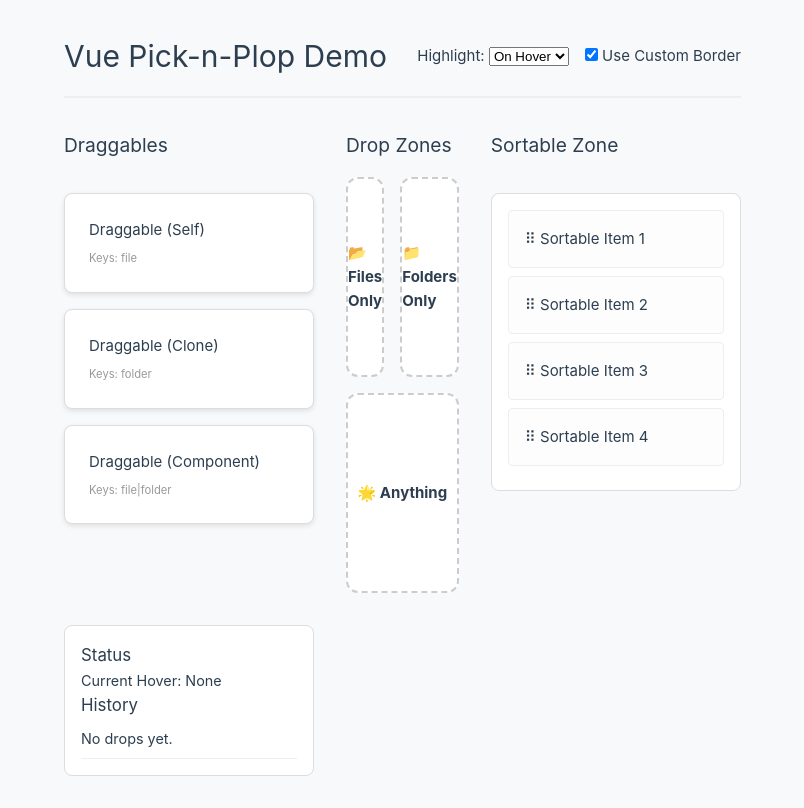
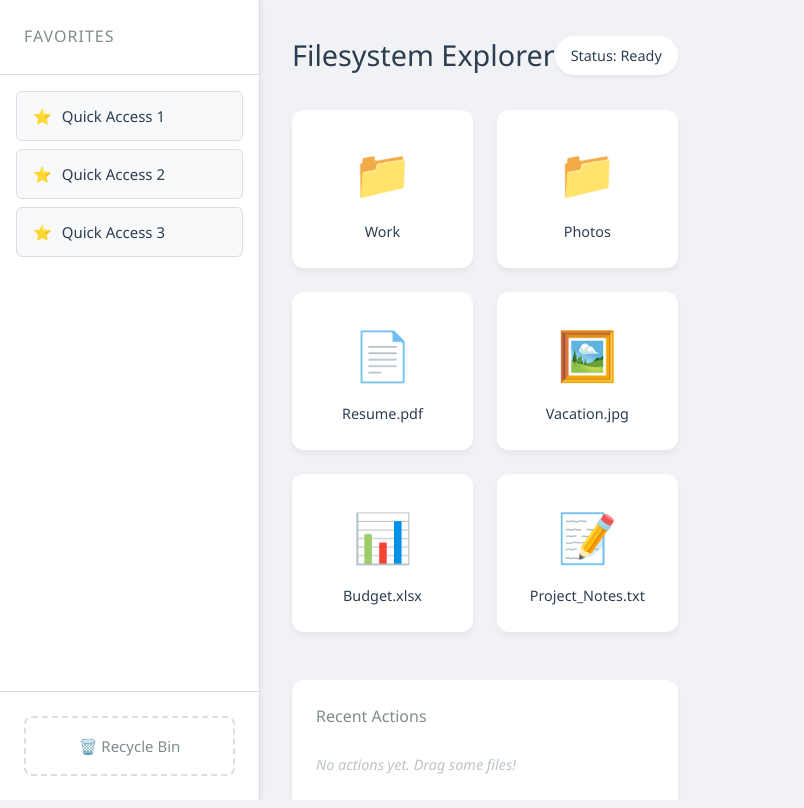
Before and after one commit to orokro/vue-pick-n-plop, a Vue app: page / in a window 1280 px wide. Shown: the whole page, without its empty margins (0-804 px from the left). Built offline with nearby package versions, Linux system fonts and the light colour scheme; what gdraghelper would draw is missing.

Commit message:
Better demo

```diff
--- a/src/App.vue
+++ b/src/App.vue
@@ -1,307 +1,480 @@
+<!--
+	App.vue
+	-------
+
+	This is a demo app showcasing the features of Vue Pick-n-Plop.
+-->
 <script setup>
-import { ref, reactive } from 'vue';
-import CustomDragItem from './components/CustomDragItem.vue';
 
-const items = ref([
-  { id: 1, label: 'Draggable (Self)', dragItem: 'self', keys: 'file', ctx: { label: 'File 1' } },
-  { id: 2, label: 'Draggable (Clone)', dragItem: 'clone', keys: 'folder', ctx: { label: 'Folder A' } },
-  { id: 3, label: 'Draggable (Component)', dragItem: CustomDragItem, keys: 'file|folder', ctx: { label: 'Universal 1' } },
+// imports
+import { ref, reactive, onMounted, onUnmounted } from 'vue';
+
+// Disable default browser image dragging globally for this demo
+const preventDefaultDrag = (e) => {
+  if (e.target.tagName === 'IMG') e.preventDefault();
+};
+
+onMounted(() => {
+  window.addEventListener('dragstart', preventDefaultDrag);
+});
+
+onUnmounted(() => {
+  window.removeEventListener('dragstart', preventDefaultDrag);
+});
+
+// the draggable items we'll use in our demo
+const files = ref([
+  { id: 1, label: 'Resume.pdf', type: 'file', keys: 'file', icon: '📄' },
+  { id: 2, label: 'Vacation.jpg', type: 'file', keys: 'file', icon: '🖼️' },
+  { id: 3, label: 'Budget.xlsx', type: 'file', keys: 'file', icon: '📊' },
+  { id: 4, label: 'Project_Notes.txt', type: 'file', keys: 'file', icon: '📝' },
 ]);
 
-const sortableItems = ref([
-  { id: 10, label: 'Sortable Item 1' },
-  { id: 11, label: 'Sortable Item 2' },
-  { id: 12, label: 'Sortable Item 3' },
-  { id: 13, label: 'Sortable Item 4' },
+const folders = ref([
+  { id: 101, label: 'Work', type: 'folder', keys: 'folder', icon: '📁', items: [] },
+  { id: 102, label: 'Photos', type: 'folder', keys: 'folder', icon: '📁', items: [] },
+]);
+
+// items in our sortable container
+const favorites = ref([
+  { id: 201, label: 'Quick Access 1', type: 'favorite', keys: 'favorite', icon: '⭐' },
+  { id: 202, label: 'Quick Access 2', type: 'favorite', keys: 'favorite', icon: '⭐' },
+  { id: 203, label: 'Quick Access 3', type: 'favorite', keys: 'favorite', icon: '⭐' },
 ]);
 
 const dropHistory = ref([]);
+const hoverStatus = ref('Ready');
 
-const handleDrop = (dragCtx, dropCtx) => {
+// Handlers
+const handleFileDrop = (dragCtx, dropCtx) => {
   dropHistory.value.unshift({
     time: new Date().toLocaleTimeString(),
-    drag: dragCtx.label,
-    drop: dropCtx.label
+    msg: `Moved ${dragCtx.label} to ${dropCtx.label}`
+  });
+
+  // Actually "move" the file
+  const fileIdx = files.value.findIndex(f => f.id === dragCtx.id);
+  if (fileIdx !== -1) {
+    const file = files.value.splice(fileIdx, 1)[0];
+    const targetFolder = folders.value.find(f => f.label === dropCtx.label);
+    if (targetFolder) {
+      if (!targetFolder.items) targetFolder.items = [];
+      targetFolder.items.push(file);
+    }
+  }
+};
+
+const handleRecycleDrop = (dragCtx, dropCtx) => {
+  dropHistory.value.unshift({
+    time: new Date().toLocaleTimeString(),
+    msg: `Deleted ${dragCtx.label}`
+  });
+
+  // Remove from source lists
+  files.value = files.value.filter(f => f.id !== dragCtx.id);
+  folders.value = folders.value.filter(f => f.id !== dragCtx.id);
+  favorites.value = favorites.value.filter(f => f.id !== dragCtx.id);
+};
+
+const handleFavoriteDrop = (dragCtx, dropCtx) => {
+  if (dragCtx.keys === 'favorite') return;
+
+  const newItem = {
+    id: Date.now(),
+    label: dragCtx.label,
+    type: 'favorite',
+    keys: 'favorite',
+    icon: '⭐'
+  };
+  favorites.value.push(newItem);
+
+  dropHistory.value.unshift({
+    time: new Date().toLocaleTimeString(),
+    msg: `Added ${dragCtx.label} to Favorites`
   });
 };
 
-const hoverStatus = ref('None');
-const handleHover = (dragCtx, dropCtx) => {
-  hoverStatus.value = `Hovering over ${dropCtx.label}`;
+const handleSortHover = (dragCtx, dropCtx, idx) => {
+  if (dragCtx.keys !== 'favorite') return;
+
+  const fromIdx = favorites.value.findIndex(item => item.id === dragCtx.id);
+  if (fromIdx !== -1 && fromIdx !== idx) {
+    const item = favorites.value.splice(fromIdx, 1)[0];
+    favorites.value.splice(idx, 0, item);
+  }
 };
 
-const handleSortHover = (dragCtx, dropCtx, idx) => {
-  // console.log(`Sorting: Over ${dropCtx.label} at index ${idx}`);
-  // In a real app, we might rearrange sortableItems here
+const handleHover = (dragCtx, dropCtx) => {
+  hoverStatus.value = `Over ${dropCtx.label}`;
+};
+
+const handleHoverLeave = () => {
+  hoverStatus.value = 'Ready';
 };
 
 const dragOptions = reactive({
   highlight: 'on-hover',
   useHighlightBorder: true,
-  highlightBorderStyle: '3px dashed #34495e'
+  highlightBorderStyle: '2px solid #3498db'
 });
 
 </script>
 
 <template>
-  <div class="demo-container">
+  <div class="desktop-demo">
     <PNPDragLayer :z-index="10000" />
 
-    <header>
-      <h1>Vue Pick-n-Plop Demo</h1>
-      <div class="controls">
-        <label>
-          Highlight:
-          <select v-model="dragOptions.highlight">
-            <option value="on-start">On Start</option>
-            <option value="on-hover">On Hover</option>
-          </select>
-        </label>
-        <label>
-          <input type="checkbox" v-model="dragOptions.useHighlightBorder"> Use Custom Border
-        </label>
+    <aside class="sidebar">
+      <div class="sidebar-header">
+        <h3>Favorites</h3>
       </div>
-    </header>
-
-    <main>
-      <section class="draggables">
-        <h2>Draggables</h2>
+      <div
+        v-pnp-dropzone="{
+          keys: 'favorite|file|folder',
+          sortable: true,
+          ctx: { label: 'Favorites' },
+          onSortHover: handleSortHover,
+          onDropped: handleFavoriteDrop
+        }"
+        class="favorites-list"
+      >
         <div
-          v-for="item in items"
+          v-for="item in favorites"
           :key="item.id"
           v-pnp-draggable="{
-            keys: item.keys,
-            ctx: item.ctx,
-            dragItem: item.dragItem,
-            highlight: dragOptions.highlight,
-            useHighlightBorder: dragOptions.useHighlightBorder,
-            highlightBorderStyle: dragOptions.highlightBorderStyle
+            keys: 'favorite',
+            ctx: { id: item.id, label: item.label, keys: 'favorite' },
+            dragItem: 'clone'
           }"
-          class="draggable-card"
+          class="favorite-item"
         >
-          {{ item.label }}
-          <span class="keys">Keys: {{ item.keys }}</span>
+          <span class="icon">{{ item.icon }}</span> {{ item.label }}
+        </div>
+      </div>
+
+      <div class="sidebar-footer">
+        <div
+          v-pnp-dropzone="{
+            keys: 'file|folder|favorite',
+            ctx: { label: 'Recycle Bin' },
+            onDropped: handleRecycleDrop,
+            onHover: handleHover
+          }"
+          class="recycle-bin"
+        >
+          🗑️ Recycle Bin
+        </div>
+      </div>
+    </aside>
+
+    <main class="main-content">
+      <header class="app-header">
+        <h1>Filesystem Explorer</h1>
+        <div class="status-bar">
+          Status: <strong>{{ hoverStatus }}</strong>
+        </div>
+      </header>
+
+      <section class="file-grid">
+        <div
+          v-for="folder in folders"
+          :key="folder.id"
+          v-pnp-dropzone="{
+            keys: 'file',
+            ctx: { label: folder.label },
+            onDropped: handleFileDrop,
+            onHover: handleHover
+          }"
+          v-pnp-draggable="{
+            keys: 'folder',
+            ctx: { id: folder.id, label: folder.label },
+            dragItem: 'clone'
+          }"
+          class="folder-card"
+        >
+          <div class="folder-icon">
+            📁
+            <span v-if="folder.items?.length" class="folder-badge">{{ folder.items.length }}</span>
+          </div>
+          <div class="folder-label">{{ folder.label }}</div>
+        </div>
+
+        <div
+          v-for="file in files"
+          :key="file.id"
+          v-pnp-draggable="{
+            keys: 'file',
+            ctx: { id: file.id, label: file.label },
+            dragItem: 'clone'
+          }"
+          class="file-card"
+        >
+          <div class="file-icon">{{ file.icon }}</div>
+          <div class="file-label">{{ file.label }}</div>
         </div>
       </section>
 
-      <section class="dropzones">
-        <h2>Drop Zones</h2>
-        <div class="zone-grid">
-          <div
-            v-pnp-dropzone="{
-              keys: 'file',
-              ctx: { label: 'File Zone' },
-              onDropped: handleDrop,
-              onHover: handleHover
-            }"
-            class="dropzone-box file-zone"
-          >
-            📂 Files Only
-          </div>
-
-          <div
-            v-pnp-dropzone="{
-              keys: 'folder',
-              ctx: { label: 'Folder Zone' },
-              onDropped: handleDrop,
-              onHover: handleHover
-            }"
-            class="dropzone-box folder-zone"
-          >
-            📁 Folders Only
-          </div>
-
-          <div
-            v-pnp-dropzone="{
-              keys: 'file|folder',
-              ctx: { label: 'Universal Zone' },
-              onDropped: handleDrop,
-              onHover: handleHover
-            }"
-            class="dropzone-box universal-zone"
-          >
-            🌟 Anything
-          </div>
-        </div>
+      <section class="drop-history">
+        <h3>Recent Actions</h3>
+        <ul>
+          <li v-for="(entry, i) in dropHistory" :key="i">
+            <small>{{ entry.time }}</small> - {{ entry.msg }}
+          </li>
+          <li v-if="dropHistory.length === 0" class="empty-msg">No actions yet. Drag some files!</li>
+        </ul>
       </section>
-
-      <section class="sorting">
-        <h2>Sortable Zone</h2>
-        <div
-          v-pnp-dropzone="{
-            keys: 'file|folder',
-            sortable: true,
-            ctx: { label: 'Sortable Container' },
-            onSortHover: handleSortHover
-          }"
-          class="sortable-container"
-        >
-          <div
-            v-for="item in sortableItems"
-            :key="item.id"
-            v-pnp-draggable="{
-              keys: 'folder',
-              ctx: { label: item.label },
-              dragItem: 'clone'
-            }"
-            class="sortable-item"
-          >
-            ⠿ {{ item.label }}
-          </div>
-        </div>
-      </section>
-
-      <aside class="info">
-        <h3>Status</h3>
-        <p>Current Hover: <strong>{{ hoverStatus }}</strong></p>
-
-        <h3>History</h3>
-        <ul class="history-list">
-          <li v-for="(entry, i) in dropHistory" :key="i">
-            [{{ entry.time }}] {{ entry.drag }} -> {{ entry.drop }}
-          </li>
-          <li v-if="dropHistory.length === 0">No drops yet.</li>
-        </ul>
-      </aside>
     </main>
   </div>
 </template>
 
 <style>
+:root {
+  --bg-color: #f0f2f5;
+  --sidebar-bg: #ffffff;
+  --text-main: #2c3e50;
+  --accent-color: #3498db;
+  --danger-color: #e74c3c;
+  --border-color: #dcdde1;
+}
+
 body {
   margin: 0;
-  font-family: -apple-system, BlinkMacSystemFont, "Segoe UI", Roboto, Helvetica, Arial, sans-serif;
-  background: #f8f9fa;
-  color: #2c3e50;
+  font-family: 'Segoe UI', Tahoma, Geneva, Verdana, sans-serif;
+  background: var(--bg-color);
+  color: var(--text-main);
+  height: 100vh;
+  overflow: hidden;
 }
 
-.demo-container {
-  padding: 2rem;
-  max-width: 1200px;
-  margin: 0 auto;
+#app {
+  display: block;
+  max-width: 100%;
+  margin: 0;
+  padding: 0;
 }
 
-header {
+.desktop-demo {
+  display: flex;
+  height: 100vh;
+}
+
+/* Sidebar Styling */
+.sidebar {
+  width: 260px;
+  background: var(--sidebar-bg);
+  border-right: 1px solid var(--border-color);
+  display: flex;
+  flex-direction: column;
+  box-shadow: 2px 0 5px rgba(0,0,0,0.05);
+}
+
+.sidebar-header {
+  padding: 1.5rem;
+  border-bottom: 1px solid var(--border-color);
+}
+
+.sidebar-header h3 {
+  margin: 0;
+  font-size: 1rem;
+  text-transform: uppercase;
+  letter-spacing: 1px;
+  color: #7f8c8d;
+}
+
+.favorites-list {
+  flex: 1;
+  padding: 1rem;
+  overflow-y: auto;
+}
+
+.favorite-item {
+  padding: 0.75rem 1rem;
+  margin-bottom: 0.5rem;
+  background: #f8f9fa;
+  border: 1px solid var(--border-color);
+  border-radius: 6px;
+  cursor: grab;
+  display: flex;
+  align-items: center;
+  transition: all 0.2s;
+}
+
+.favorite-item:hover {
+  background: #eef2f7;
+  border-color: var(--accent-color);
+}
+
+.favorite-item .icon {
+  margin-right: 10px;
+}
+
+.sidebar-footer {
+  padding: 1.5rem;
+  border-top: 1px solid var(--border-color);
+}
+
+.recycle-bin {
+  padding: 1rem;
+  border: 2px dashed var(--border-color);
+  border-radius: 8px;
+  text-align: center;
+  color: #7f8c8d;
+  transition: all 0.3s;
+}
+
+.recycle-bin.pnp-dropzone-hovered {
+  background: #fadbd8;
+  border-color: var(--danger-color);
+  color: var(--danger-color);
+  transform: scale(1.05);
+}
+
+/* Main Content Styling */
+.main-content {
+  flex: 1;
+  padding: 2rem;
+  display: flex;
+  flex-direction: column;
+  overflow-y: auto;
+}
+
+.app-header {
   display: flex;
   justify-content: space-between;
   align-items: center;
   margin-bottom: 2rem;
-  border-bottom: 2px solid #eee;
-  padding-bottom: 1rem;
 }
 
-.controls {
-  display: flex;
-  gap: 1rem;
+.app-header h1 {
+  margin: 0;
+  font-size: 1.8rem;
 }
 
-main {
-  display: grid;
-  grid-template-columns: 250px 1fr 250px;
-  gap: 2rem;
+.status-bar {
+  background: white;
+  padding: 0.5rem 1rem;
+  border-radius: 20px;
+  box-shadow: 0 2px 4px rgba(0,0,0,0.05);
+  font-size: 0.9rem;
 }
 
-section h2 {
-  font-size: 1.2rem;
+.file-grid {
+  display: grid;
+  grid-template-columns: repeat(auto-fill, minmax(120px, 1fr));
+  gap: 1.5rem;
+  margin-bottom: 3rem;
+}
+
+.folder-card, .file-card {
+  background: white;
+  padding: 1.5rem 1rem;
+  border-radius: 12px;
+  text-align: center;
+  box-shadow: 0 4px 6px rgba(0,0,0,0.05);
+  cursor: grab;
+  transition: transform 0.2s, box-shadow 0.2s;
+  border: 1px solid transparent;
+}
+
+.folder-card:hover, .file-card:hover {
+  transform: translateY(-5px);
+  box-shadow: 0 8px 15px rgba(0,0,0,0.1);
+}
+
+.folder-icon {
+  font-size: 3rem;
+  margin-bottom: 0.5rem;
+  position: relative;
+}
+
+.folder-badge {
+  position: absolute;
+  top: 10px;
+  right: 50%;
+  transform: translateX(25px);
+  background: var(--accent-color);
+  color: white;
+  font-size: 0.7rem;
+  padding: 2px 6px;
+  border-radius: 10px;
+  font-weight: bold;
+}
+
+.file-icon {
+  font-size: 3rem;
+  margin-bottom: 0.5rem;
+}
+
+.folder-label, .file-label {
+  font-size: 0.9rem;
+  font-weight: 500;
+  white-space: nowrap;
+  overflow: hidden;
+  text-overflow: ellipsis;
+}
+
+/* Dropzone Highlights */
+.pnp-dropzone-valid {
+  border-color: var(--accent-color);
+}
+
+.folder-card.pnp-dropzone-hovered {
+  background: #ebf5fb;
+  border-color: var(--accent-color);
+  transform: scale(1.1);
+}
+
+.favorites-list.pnp-dropzone-valid {
+  background: #f4faff;
+}
+
+/* History */
+.drop-history {
+  margin-top: auto;
+  background: white;
+  padding: 1.5rem;
+  border-radius: 12px;
+  box-shadow: 0 4px 6px rgba(0,0,0,0.05);
+}
+
+.drop-history h3 {
+  margin-top: 0;
+  font-size: 1rem;
+  color: #7f8c8d;
   margin-bottom: 1rem;
 }
 
-.draggables {
-  display: flex;
-  flex-direction: column;
-  gap: 1rem;
+.drop-history ul {
+  list-style: none;
+  padding: 0;
+  margin: 0;
+  max-height: 150px;
+  overflow-y: auto;
 }
 
-.draggable-card {
-  background: white;
-  padding: 1.5rem;
-  border-radius: 8px;
-  box-shadow: 0 2px 5px rgba(0,0,0,0.1);
-  cursor: grab;
-  user-select: none;
-  border: 1px solid #ddd;
-  position: relative;
-}
-
-.draggable-card:active {
-  cursor: grabbing;
-}
-
-.keys {
-  display: block;
-  font-size: 0.7rem;
-  color: #999;
-  margin-top: 0.5rem;
-}
-
-.zone-grid {
-  display: grid;
-  grid-template-columns: 1fr 1fr;
-  gap: 1rem;
-}
-
-.dropzone-box {
-  height: 200px;
-  border: 2px dashed #ccc;
-  border-radius: 12px;
-  display: flex;
-  align-items: center;
-  justify-content: center;
-  font-weight: bold;
-  background: white;
-  transition: all 0.2s;
-}
-
-.universal-zone {
-  grid-column: span 2;
-}
-
-/* These classes are added by our directive */
-.pnp-dropzone-valid {
-  background: #e8f5e9;
-  border-color: #42b883;
-}
-
-.pnp-dropzone-hovered {
-  background: #c8e6c9;
-  transform: scale(1.02);
-}
-
-.sortable-container {
-  margin-top: 2rem;
-  background: #fff;
-  border: 1px solid #ddd;
-  padding: 1rem;
-  border-radius: 8px;
-  min-height: 200px;
-}
-
-.sortable-item {
-  padding: 1rem;
-  background: #fdfdfd;
-  border: 1px solid #eee;
-  margin-bottom: 0.5rem;
-  border-radius: 4px;
-  cursor: grab;
-}
-
-.info {
-  background: #fff;
-  padding: 1rem;
-  border-radius: 8px;
-  border: 1px solid #ddd;
+.drop-history li {
+  padding: 0.5rem 0;
+  border-bottom: 1px solid #f1f2f6;
   font-size: 0.9rem;
 }
 
-.history-list {
-  list-style: none;
-  padding: 0;
-  max-height: 400px;
-  overflow-y: auto;
+.drop-history li:last-child {
+  border-bottom: none;
 }
 
-.history-list li {
-  padding: 0.5rem 0;
-  border-bottom: 1px solid #eee;
+.empty-msg {
+  color: #bdc3c7;
+  font-style: italic;
+}
+
+/* Custom Drag Item Style (applied by the layer) */
+.pnp-drag-item-clone {
+  opacity: 0.8;
+  transform: rotate(3deg);
+  pointer-events: none;
+}
+
+.pnp-drag-item-clone * {
+  box-shadow: 0 20px 30px rgba(0,0,0,0.2) !important;
 }
 </style>
--- a/src/pnp-lib/PNPDragManager.js
+++ b/src/pnp-lib/PNPDragManager.js
@@ -98,6 +98,7 @@ class PNPDragManager {
         }
 
         this.isDragging.value = true;
+        document.body.style.userSelect = 'none';
         this.onStartEventBus.emit(this.activeDrag.ctx);
 
         if (options.onDragStart) {
@@ -152,6 +153,7 @@ class PNPDragManager {
 
         // Reset state
         this.isDragging.value = false;
+        document.body.style.userSelect = '';
         this.activeDrag.currentDropZone = null;
         this.hoveredZoneId.value = null;
     }
```
